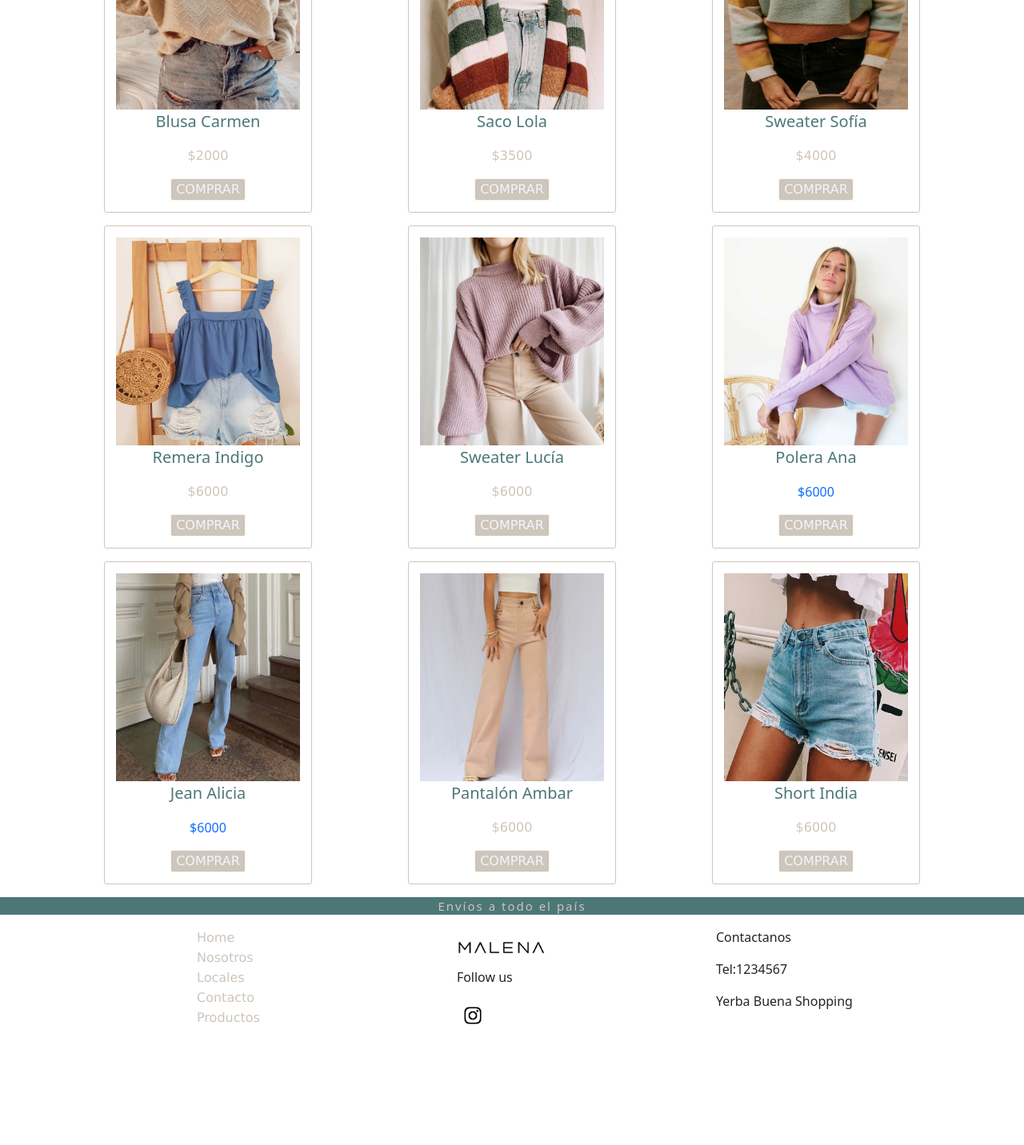
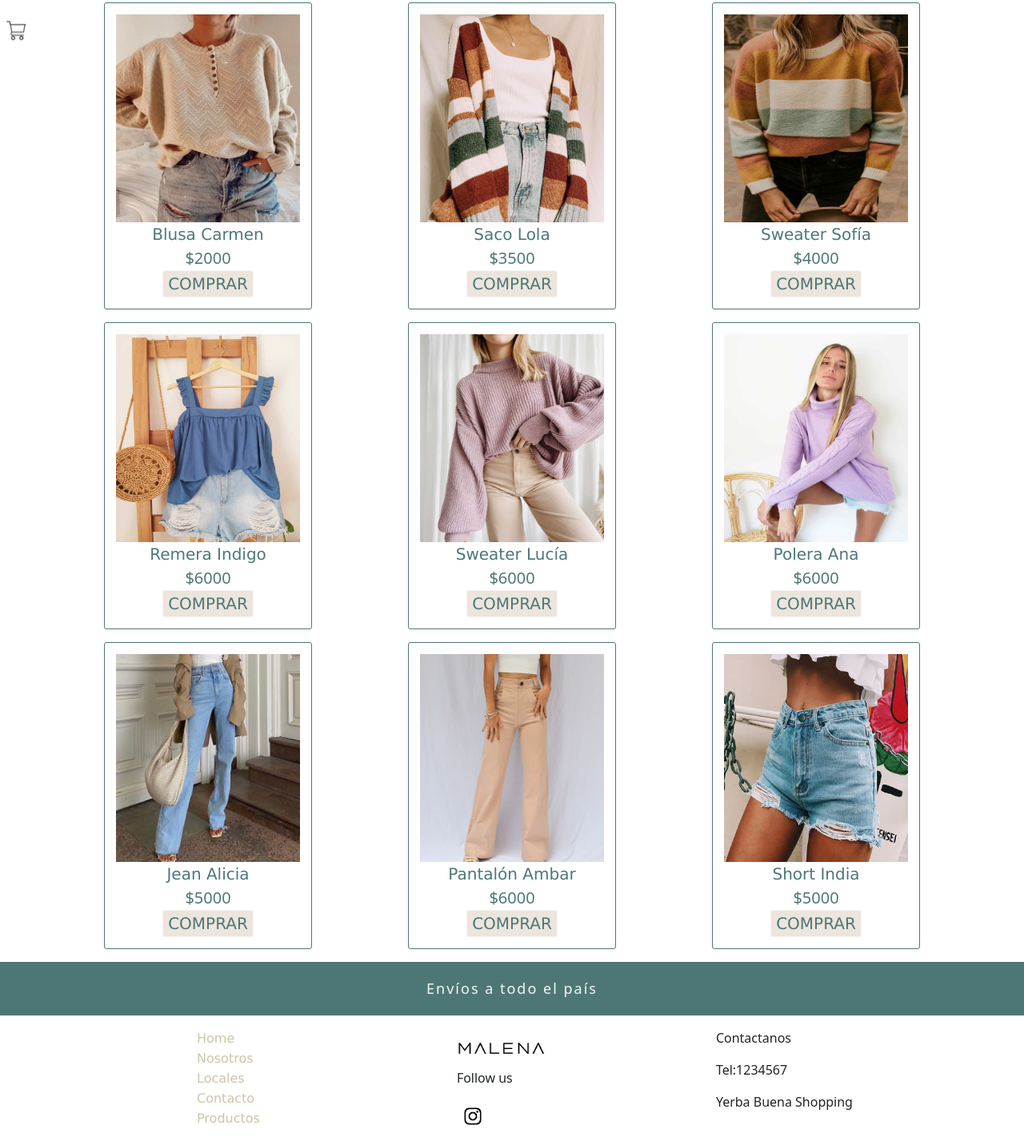
Before and after one commit to emili14/desafiofinal-github, a plain HTML site: page pages/indumentaria.html in a window 1280 px wide. Shown: the part 323-1755 px from the top of the page at 80% size. Before the commit the page ends 1629 px from the top, so only its background shows below. Drawn offline with nearby package versions, Linux system fonts and the light colour scheme.

Commit message:
agrgando sass y seo

```diff
--- a/pages/indumentaria.html
+++ b/pages/indumentaria.html
@@ -20,7 +20,7 @@
             <span class="navbar-toggler-icon"></span>
           </button>
           <div class="collapse navbar-collapse" id="navbarNavDropdown">
-            <ul class="navbar-nav">
+            <ul class="navbar-nav fs-5">
               <li class="nav-item">
                 <a class="nav-link active" aria-current="page" href="../index.html">Home</a>
               </li>
@@ -44,33 +44,34 @@
       <!-- seccion productos-->
 
   <main>
+    <section>
+    <h1 class="text-center fs-4">¡50% Off en temporada de invierno!</h1>
     <a href="../pages/carrito.html"><img class="carrito sticky-top" src="../images/carrito1.jpg" alt="carritodecompras" width="40" height="40"></a>
-
     <div class="container">
       <div class="row">
         <div class="col">
-          <ul class="listas text-center">
-            <li><a class="productos-links" href="carrito.html"><img src="../images/blusa.jpg" alt="blusa" height="260" width="230" class="imgstyle"></li>
-            <li><p class="nombres-productos">Blusa Carmen</p></li>
-            <li><p class="precio">$2000<p></a></li>
+          <ul class="text-center">
+            <li><a href="carrito.html"><img src="../images/blusa.jpg" alt="blusa" height="260" width="230" class="imgstyle"></li>
+            <li>Blusa Carmen</a></li>
+            <li>$2000</li>
             <li><a href="carrito.html"><button class="button-productos">COMPRAR</button></a></li>
           </ul>
         </div>
 
         <div class="col">
-          <ul class="listas text-center">
-            <li><a class="productos-links" href="carrito.html"><img src="../images/saco.jpg" alt="saco" height="260" width="230" class="imgstyle"></li>
-            <li><p class="nombres-productos">Saco Lola</p></li>
-            <li><p class="precio">$3500</p></a></li>
+          <ul class="text-center">
+            <li><a href="carrito.html"><img src="../images/saco.jpg" alt="saco" height="260" width="230" class="imgstyle"></li>
+            <li>Saco Lola</a></li>
+            <li>$3500</li>
             <li><a href="carrito.html"><button class="button-productos">COMPRAR</button></a></li>
         </ul>
         </div>
 
         <div class="col">
-          <ul class="listas text text-center">
-            <li><a class="productos-links" href="carrito.html"><img src="../images/sweater.jpg" alt="sweater" height="260" width="230" class="imgstyle"></li>
-            <li><p class="nombres-productos">Sweater Sofía</p></li>
-            <li><p class="precio">$4000</p></a></li>
+          <ul class="text-center">
+            <li><a href="carrito.html"><img src="../images/sweater.jpg" alt="sweater" height="260" width="230" class="imgstyle"></li>
+            <li>Sweater Sofía</a></li>
+            <li>$4000</li>
             <li><a href="carrito.html"><button class="button-productos">COMPRAR</button></a></li>
         </ul>
         </div>
@@ -80,26 +81,26 @@
     <div class="container">
       <div class="row">
         <div class="col">
-          <ul class="listas text-center">
-            <li><a class="productos-links" href="carrito.html"><img src="../images/remera.jpeg" alt="pantalonbeige" height="260" width="230" class="imgstyle"></li>
-            <li><p class="nombres-productos">Remera Indigo</p></li>
-            <li><p class="precio">$6000</p></a></li>
+          <ul class="text-center">
+            <li><a href="carrito.html"><img src="../images/remera.jpeg" alt="Remera" height="260" width="230" class="imgstyle"></li>
+            <li>Remera Indigo</a></li>
+            <li>$6000</li>
             <li><a href="carrito.html"><button class="button-productos">COMPRAR</button></a></li>
         </ul>
         </div>
         <div class="col">
-         <ul class="listas text-center">
-            <li><a class="productos-links" href="carrito.html"><img src="../images/sweater2.jpg" alt="pantalonbeige" height="260" width="230" class="imgstyle"></li>
-            <li><p class="nombres-productos">Sweater Lucía</p></li>
-            <li><p class="precio">$6000</p></a></li>
+         <ul class="text-center">
+            <li><a href="carrito.html"><img src="../images/sweater2.jpg" alt="sweater" height="260" width="230" class="imgstyle"></li>
+            <li>Sweater Lucía</a></li>
+            <li>$6000</li>
             <li><a href="carrito.html"><button class="button-productos">COMPRAR</button></a></li>
         </ul>
         </div>
         <div class="col">
-          <ul class="listas text-center">
-            <li><a class="productos-links" href="carrito.html"><img src="../images/polera.jpg" alt="pantalonbeige" height="260" width="230" class="imgstyle"></li>
-            <li><p class="nombres-productos">Polera Ana</p></li>
-            <li><p class="precio">$6000</p></li>
+          <ul class="text-center">
+            <li><a href="carrito.html"><img src="../images/polera.jpg" alt="polera" height="260" width="230" class="imgstyle"></li>
+            <li>Polera Ana</a></li>
+            <li>$6000</li>
             <li><a href="carrito.html"><button class="button-productos">COMPRAR</button></a></li>
         </ul>
         </div>
@@ -109,31 +110,32 @@
     <div class="container">
       <div class="row">
         <div class="col">
-          <ul class="listas text-center">
-            <li><a class="productos-links" href="../pages/carrito.html"><img src="../images/pantalon2.jpg" alt="pantalon2" height="260" width="230" class="imgstyle"></li>
-            <li><p class="nombres-productos">Jean Alicia</p></li>
-            <li><p class="precio">$6000</p></li>
+          <ul class="text-center">
+            <li><a href="../pages/carrito.html"><img src="../images/pantalon2.jpg" alt="jeanmom" height="260" width="230" class="imgstyle"></li>
+            <li>Jean Alicia</a></li>
+            <li>$5000</li>
             <li><a href="../pages/carrito.html"><button class="button-productos">COMPRAR</button></a></li>
         </ul>
         </div>
         <div class="col">
-          <ul class="listas text-center">
-            <li><a class="productos-links" href="../pages/carrito.html"><img src="../images/pantalon1.jpg" alt="jean" height="260" width="230" class="imgstyle"></li>
-            <li><p class="nombres-productos">Pantalón Ambar</p></li>
-            <li><p class="precio">$6000</p></a></li>
+          <ul class="text-center">
+            <li><a href="../pages/carrito.html"><img src="../images/pantalon1.jpg" alt="pantalon" height="260" width="230" class="imgstyle"></li>
+            <li>Pantalón Ambar</a></li>
+            <li>$6000</li>
             <li><a href="../pages/carrito.html"><button class="button-productos">COMPRAR</button></a></li>
         </ul>
         </div>
         <div class="col">
-          <ul class="listas text-center">
-            <li><a class="productos-links" href="../pages/carrito.html"><img src="../images/short.jpg" alt="short" height="260" width="230" class="imgstyle"></li>
-            <li><p class="nombres-productos">Short India</p></li>
-            <li><p class="precio">$6000</p></a></li>
+          <ul class="text-center">
+            <li><a href="../pages/carrito.html"><img src="../images/short.jpg" alt="shortdejean" height="260" width="230" class="imgstyle"></li>
+            <li>Short India</a></li>
+            <li>$5000</li>
             <li><a href="../pages/carrito.html"><button class="button-productos">COMPRAR</button></a></li>
         </ul>
         </div>
       </div>
     </div>
+  </section>
   </main>
 
       <!-- Fin seccion productos-->
@@ -156,9 +158,9 @@
 
               <div>
                   <ul class="ul-footer">
-                      <li><a href="../index.html"><img class="logo" src="../images/logo1.png" alt="logo" width="110" height="50"></a></li>
+                      <li><a href="../index.html"><img class="logo" src="../images/logo1.png" alt="logoMalena" width="110" height="50"></a></li>
                       <li><p>Follow us</p></li>
-                      <li><a href="https://instagram.com"><img src="../images/i.jpg" alt="instagram" width="40" height="40"></a></li>
+                      <li><a href="https://instagram.com"><img src="../images/i.jpg" alt="instagramMalena" width="40" height="40"></a></li>
                   </ul>
               </div>
 
--- a/scss/base/_extends.scss
+++ b/scss/base/_extends.scss
@@ -1,8 +1,9 @@
 %encabezados{
     background-color: $bg-header;
-    color:nth($colores, 4);
+    color:nth($colores, 3);
     font-size: $font-size-header;
     letter-spacing:$header-letter-spacing;
+    padding: 20px 0px;
 }
 
 %flex-row{
--- a/scss/base/_listas.scss
+++ b/scss/base/_listas.scss
@@ -2,12 +2,12 @@ $colores:
 rgb(77, 119, 119),
 white,
 whitesmoke,
-rgb(206, 197, 188);
-
-
+rgb(236, 229, 220),
+rgb(204, 197, 167);
 
 $fuentes:
-10px,
+12px,
 15px,
 20px,
-25px;
+25px,
+30px;
--- a/scss/base/_variables.scss
+++ b/scss/base/_variables.scss
@@ -2,8 +2,8 @@
 $bg-header:rgb(77, 119, 119);
 $bg-titulos:rgb(209, 223, 173);
 $header-color: white;
-$font-size-header:15px;
+$font-size-header:18px;
 $header-letter-spacing:2px;
 $font-family:Verdana, Geneva, Tahoma, sans-serif;
-$colores: white,whitesmoke, rgb(77, 119, 119),rgb(209, 223, 173);
+$colores: white,whitesmoke, rgb(77, 119, 119),rgb(236, 229, 220),rgb(204, 197, 167);
 $fuentes: 10px, 15px, 20px, 25px;
--- a/scss/components/_pages.scss
+++ b/scss/components/_pages.scss
@@ -1,5 +1,6 @@
 @import '../base/variables';
 @import '../base/listas';
+
 
 .carrito{
     border-radius: 102px;
@@ -16,40 +17,40 @@
        transform: translateY(50px);
      }
  }
+.col{
+  @extend %flex-column;
 
- .listas{
+  ul{
+    text-decoration: none;
     list-style: none;
-    text-decoration: none;
-    border: solid 1px rgb(206, 197, 188);
+    border: solid 1px nth($colores, 1);
     border-radius: 3px;
     padding:14px;
+
+    li{
+      font-size: nth($fuentes,3);
+      color:nth($colores,1);
+      a{
+        color:nth($colores,1);
+
+        &:hover{
+          color: nth($colores,5);
+          font-size: nth($fuentes,3);
         }
-
-  .productos-links{
-    text-decoration: none;
-  }
-
-  .nombres-productos{
-        font-size: 20px;
-        color:nth($colores,1);
+        .button-productos{
+          background-color:nth($colores,4);
+          border-radius: 3px;
+          border: solid 1px whitesmoke;
+          color:nth($colores, 1);
             &:hover{
-                color:nth($colores, 4) ;
+              padding: 3px;
+              opacity: 0.7;
             }
         }
 
-  .col{
-    display: flex;
-    justify-content: center;
       }
 
-  .button-productos{
-    background-color:rgb(206, 197, 188);
-    border-radius: 3px;
-    border: solid 1px whitesmoke;
-    color:whitesmoke;
+    }
   }
 
-  .button-productos:hover{
-    padding: 3px;
-    opacity: 0.7;
 }
--- a/scss/style.scss
+++ b/scss/style.scss
@@ -8,9 +8,18 @@ header, main, footer {
         @extend %encabezados;
         }
         @media screen and (max-width:576px){
-            font-size:nth($fuentes ,1 );    /*reveeeeeerrrrr*/
+            font-size:nth($fuentes ,1 );
         }
     }
+
+main{
+    h1 {
+        color:nth($colores, 1 );
+        font-family: $font-family;
+        background-color: nth($colores, 3 );
+        padding: 30px 0px;
+    }
+}
 
 ul{
 
@@ -19,7 +28,7 @@ ul{
         a{
             font-family: $font-family;
             text-decoration: none;
-            color:nth($colores, 4);
+            color:nth($colores, 5);
                 &:hover{
                 color:nth($colores, 1);
 
@@ -39,6 +48,7 @@ ul{
         font-size: nth($fuentes , 3);
         color: nth($colores,1);
         font-family: $font-family;
+        line-height: 1.5;
     }
 }
 
```
Also changed, not shown: index.html (+29 -25 lines), pages/accesorios.html (+40 -40 lines), pages/calzado.html (+41 -38 lines), pages/carrito.html (+1 -1 lines), css/style.css, 1 other file. Lines whose indentation alone changed are shown as unchanged.
